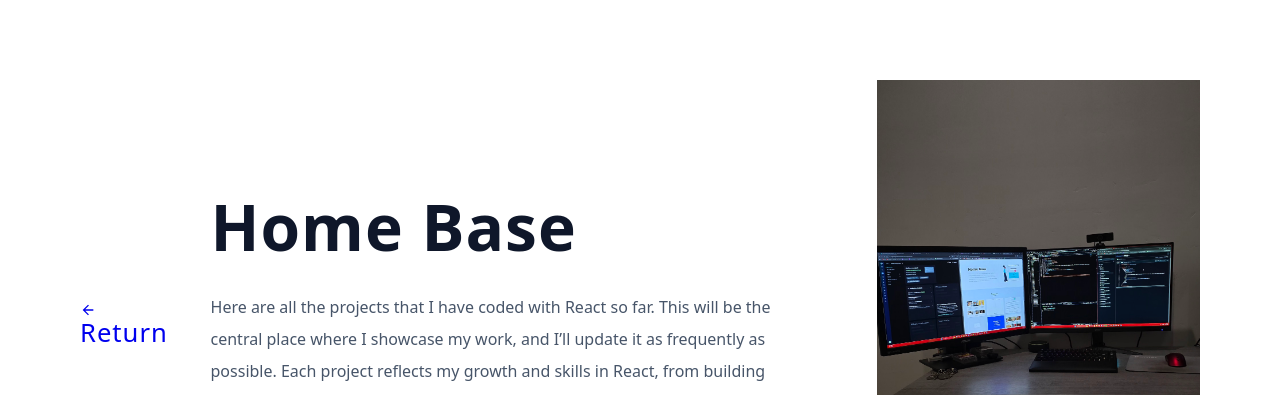
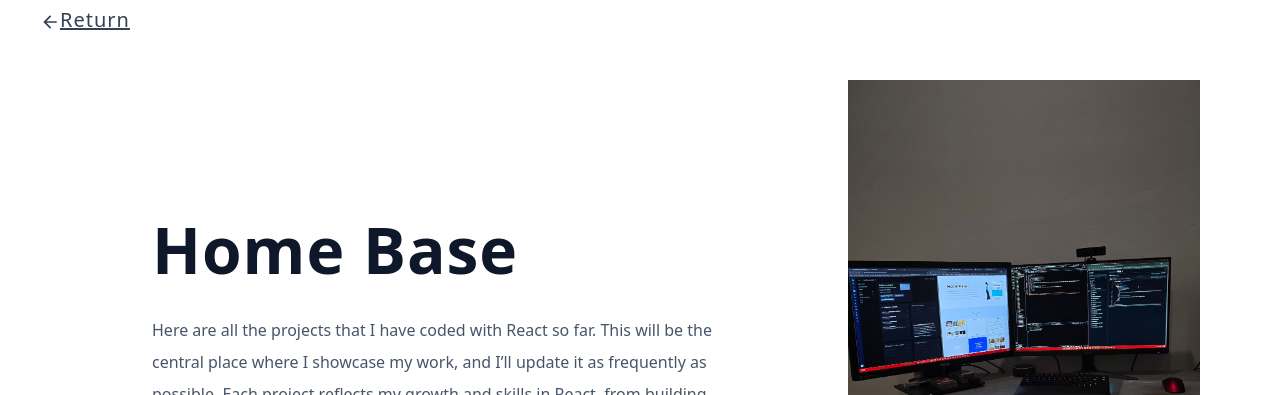
Before and after one commit to Dav50505/CMS-project, a React (Vite) app: page / in a window 1280 px wide. Shown: the top 395 px of the page. Built offline with nearby package versions, Linux system fonts and the light colour scheme; no server answers.

Commit message:
index.css

```diff
--- a/src/index.css
+++ b/src/index.css
@@ -360,9 +360,27 @@ PROJECTS
   color: var(--grey-700);
 }
 
+.return {
+  color: var(--grey-700);
+  text-decoration: underline;
+  position: absolute;
+  top: 10px;
+  left: 60px;
+  font-size: 1.25rem;
+}
+
+.arrow {
+  color: var(--grey-700);
+  position: absolute;
+  top: 12px;
+  left: 40px;
+  font-size: 1.25rem;
+}
+
 @media (min-width: 768px) {
   .projects-center {
     grid-template-columns: 1fr 1fr;
+    align-items: center;
   }
 }
 @media (min-width: 992px) {
```
